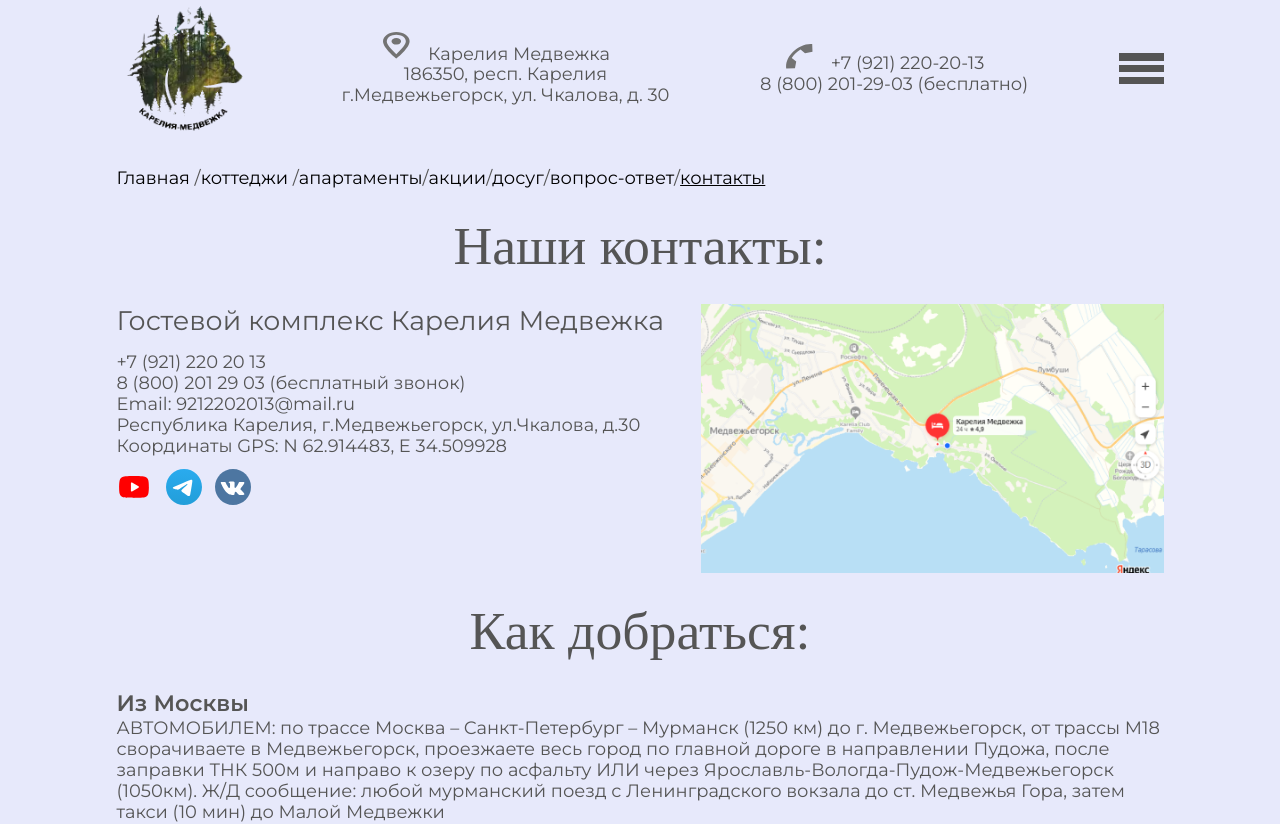
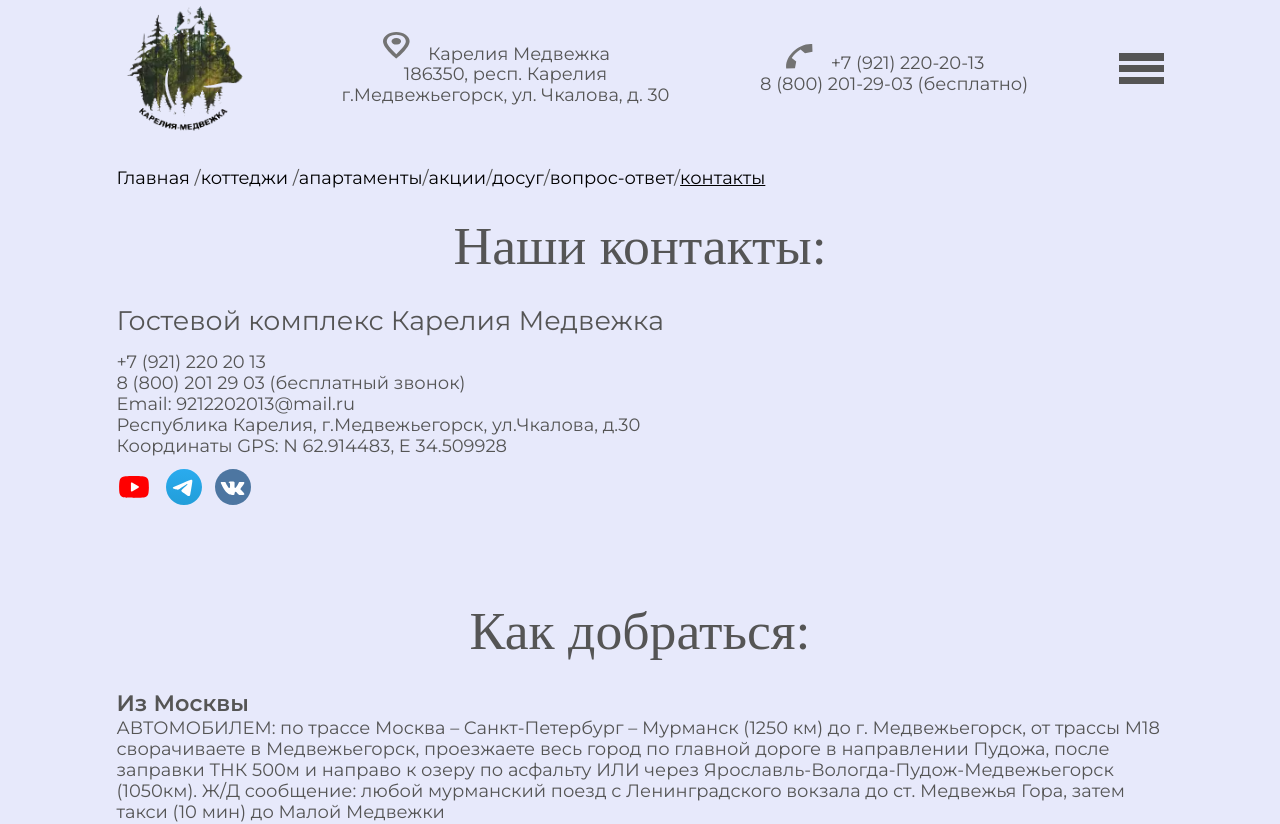
Before and after one commit to Britanskii/complex-beary, a React (Vite) app: page /promotions/leisure/questions/contacts in a window 1280 px wide. Shown: the top 824 px of the page. Built offline with nearby package versions, Linux system fonts and the light colour scheme; a web font is replaced by a local one.

Commit message:
add: yandex map, domovenok video

```diff
--- a/src/pages/contacts/ui/Contacts.tsx
+++ b/src/pages/contacts/ui/Contacts.tsx
@@ -1,8 +1,6 @@
 import s from "./contacts.module.sass"
 
-import map from "../assets/map.png"
-
-import {FC} from "react"
+import {FC, useEffect, useRef} from "react"
 
 import {classNames} from "shared/lib/classNames/classNames"
 import {Socials} from "entities"
@@ -42,11 +40,30 @@ const come = [
 
 export const Contacts: FC<ContactsProps> = (props) => {
 	const {className = ""} = props
+	const refInfo = useRef<HTMLDivElement>(null)
+
+	useEffect(() => {
+		if (refInfo && refInfo.current) {
+			const script = document.createElement("script")
+			const div = document.createElement("div")
+			div.className = s.map
+
+			script.src = "https://api-maps.yandex.ru/services/constructor/1.0/js/?um=constructor%3A0cae2a4d10872e798b3d46f15db43ec5b32c0e40b8a3f99e7ec145af6ddd704c&amp;lang=ru_RU&amp;scroll=true&amp;"
+			script.async = true
+
+			div.appendChild(script)
+			refInfo.current.appendChild(div)
+
+			return () => {
+				refInfo.current!.removeChild(div)
+			}
+		}
+	}, [refInfo, refInfo.current])
 
 	return (
 		<Wrapper className = {classNames([s.contacts, className])}>
 			<h2 className={s.title}>Наши контакты:</h2>
-			<div className={s.flex}>
+			<div ref={refInfo} className={s.flex}>
 				<div className={s.info}>
 					<h3 className={s.name}>Гостевой комплекс Карелия Медвежка</h3>
 					<div className={s.links}>
@@ -58,7 +75,6 @@ export const Contacts: FC<ContactsProps> = (props) => {
 					</div>
 					<Socials/>
 				</div>
-				<img className={s.map} src={map} alt="Карта"/>
 			</div>
 			<h2 className={s.title}>Как добраться:</h2>
 			<div>
--- a/src/pages/contacts/ui/contacts.module.sass
+++ b/src/pages/contacts/ui/contacts.module.sass
@@ -21,6 +21,7 @@
     gap: 15rem
 
 .map
+    width: 500rem
     height: 300rem
 
 .path
--- a/src/shared/assets/cottages.ts
+++ b/src/shared/assets/cottages.ts
@@ -462,7 +462,7 @@ export const COTTAGES: House[] = [
 			"Теплый пол, терасса с видом на озеро, эксклюзивный камин из талькохлорида. Дровяная сауна, гостиная совмещенная с кухней со всем необходимым для приготовления пищи, холодильник, микроволновка, ЖК телевизор, душевая кабина. \n" +
 			"2 спальни, в одной - две односпальные кровати, во второй - двуспальная кровать. \n" +
 			"Двухместный раскладной диван, санузел с душевой кабиной.",
-		video: "https://www.youtube.com/embed/kyRtv3m7K0A",
+		video: "https://www.youtube.com/embed/YNderjoUxzw",
 		price: "5000",
 		type: ApartmentType.COTTAGE,
 		roomType: "218596",
```
